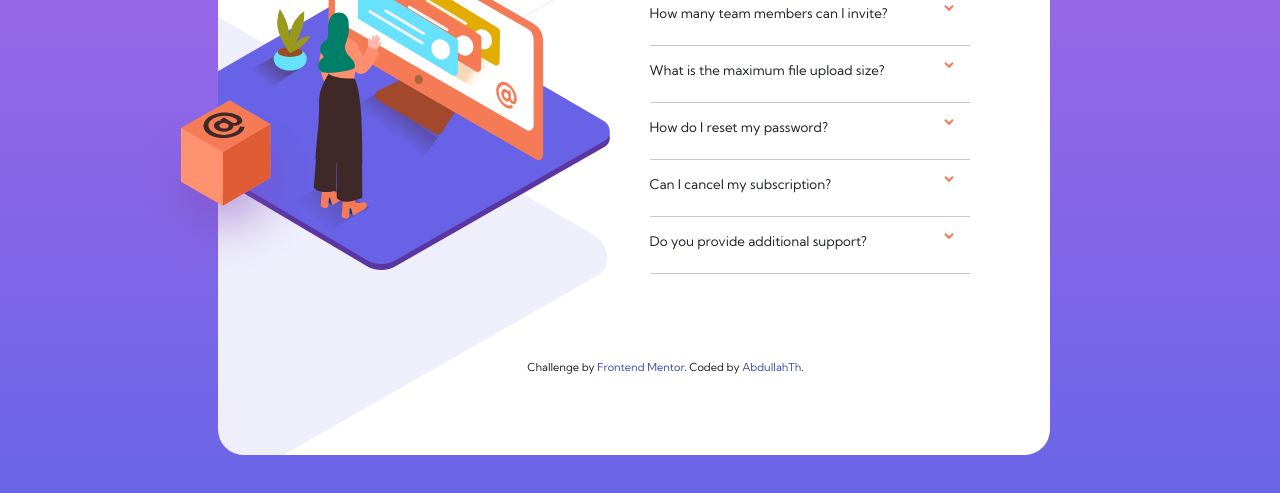
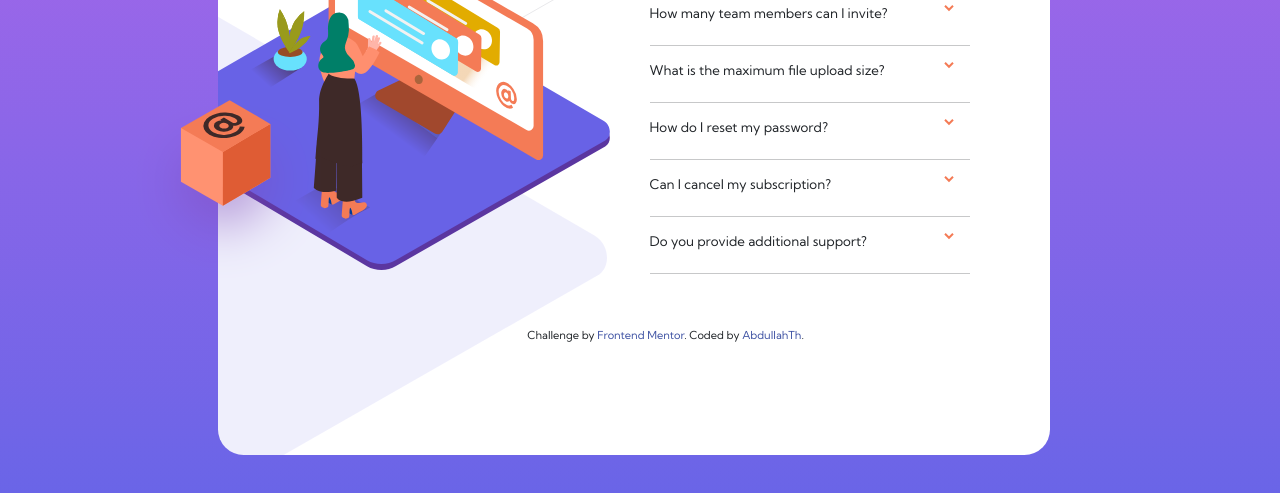
Before and after one commit to Abdullah-Thanoon/Faq-Accordion-challenge-solution, a plain HTML site: page index.html in a window 1280 px wide. Shown: the part 249-742 px from the top of the page. Drawn offline with nearby package versions, Linux system fonts and the light colour scheme.

Commit message:
Update style.css

```diff
--- a/style.css
+++ b/style.css
@@ -94,7 +94,7 @@ hr{
     font-size: 11px;
     text-align: center;
     position: relative;
-    top: 5rem;
+    top: 3rem;
     left: 15rem;
 }
 
```
